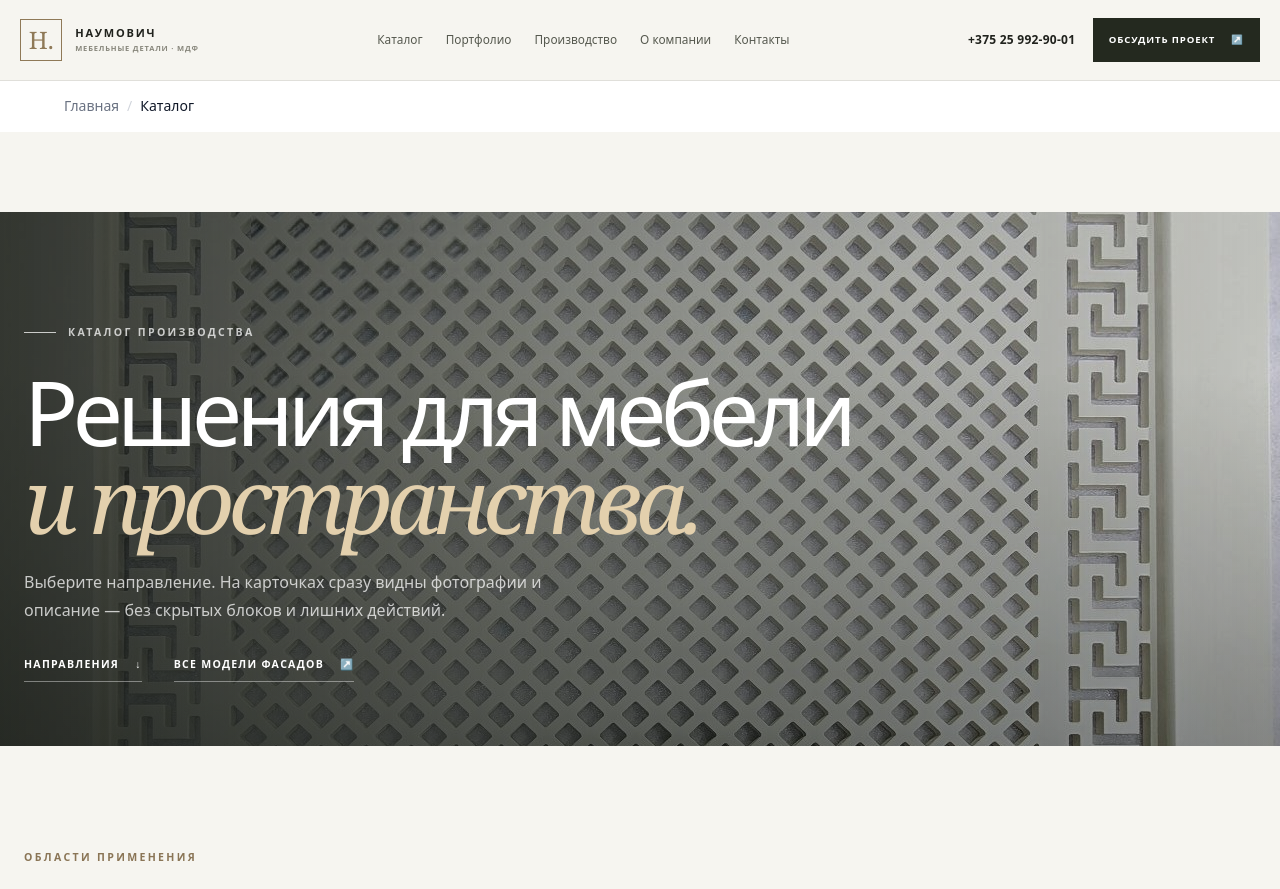
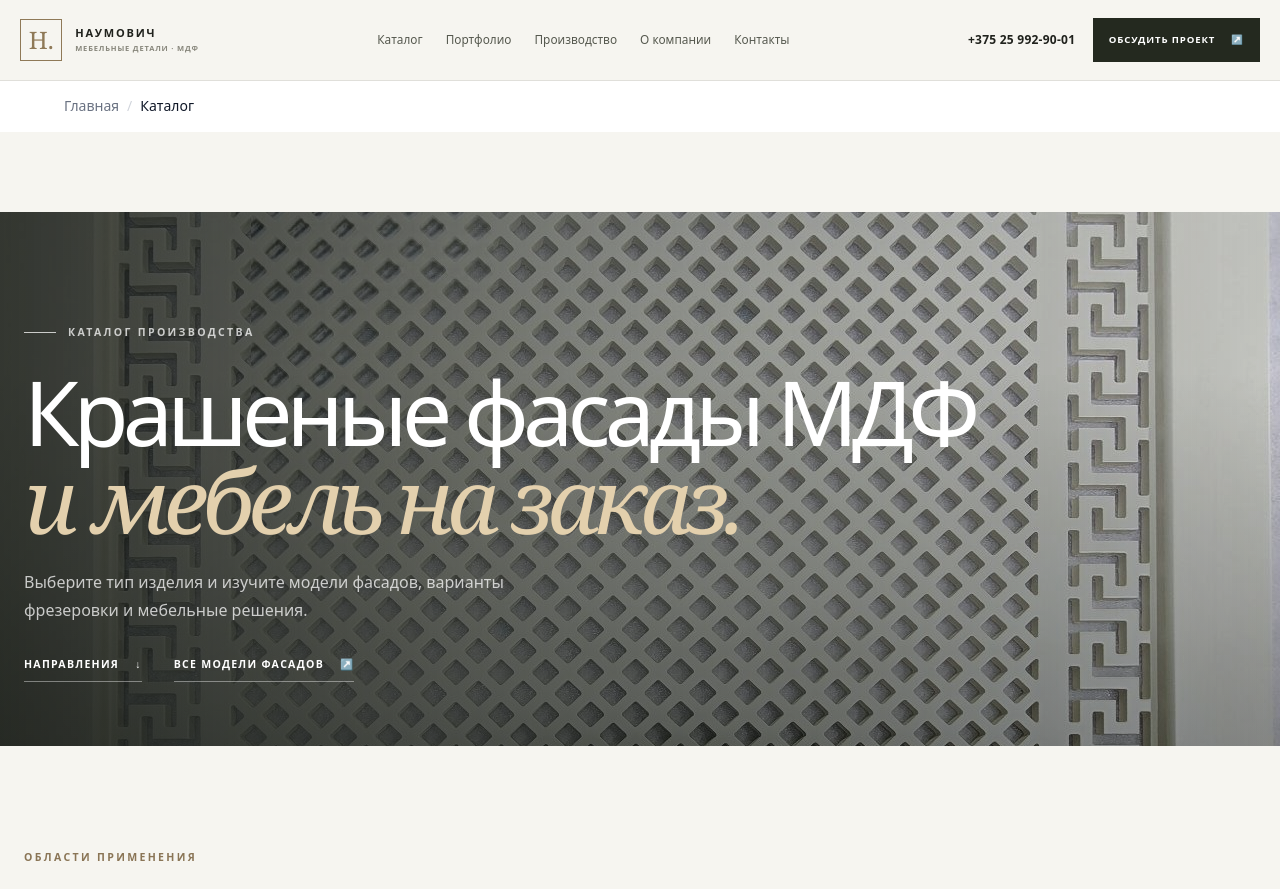
Before and after one commit to IljaBelousow/naumovich-site, a Next.js app: page /catalog in a window 1280 px wide. Shown: the top 889 px of the page. Built offline with nearby package versions, Linux system fonts and the light colour scheme.

Commit message:
Update catalog positioning for furniture and MDF fronts

```diff
--- a/src/app/catalog/page.tsx
+++ b/src/app/catalog/page.tsx
@@ -8,10 +8,10 @@ export const metadata = {
 };
 
 const directions = [
-  { id: "facades", number: "01", title: "Фасады МДФ", description: "Для кухонь, шкафов, ванных комнат, гардеробных и коммерческих интерьеров.", image: "/images/catalog1/image1.jpg", href: "#milled", tall: true },
-  { id: "furniture", number: "02", title: "Мебель и интерьер", description: "Фасады и детали для индивидуальных мебельных проектов и обновления готовой мебели.", image: "/images/catalog2/photo1/5195250767357484499.jpg", href: "/portfolio", tall: false },
-  { id: "milling", number: "03", title: "Фрезеровка и декор", description: "Рисунок, рельеф и декоративные элементы, которые задают характер поверхности.", image: "/images/catalog1/image7.jpg", href: "/frezerovki", tall: false },
-  { id: "parts", number: "04", title: "Мебельные детали", description: "Интегрированные ручки, профили края и другие элементы под ваш проект.", image: "/images/profil_kraya.jpg", href: "#handles", tall: false },
+  { id: "facades", number: "01", title: "Крашеные фасады МДФ", description: "Для кухонь, шкафов, ванных комнат, гардеробных и коммерческих интерьеров.", image: "/images/catalog1/image1.jpg", href: "#milled", tall: true },
+  { id: "furniture", number: "02", title: "Мебель на заказ", description: "Фасады и детали для индивидуальных мебельных проектов и обновления готовой мебели.", image: "/images/catalog2/photo1/5195250767357484499.jpg", href: "/portfolio", tall: false },
+  { id: "milling", number: "03", title: "Фрезерованные фасады", description: "Рисунок, рельеф и декоративные элементы, которые задают характер поверхности.", image: "/images/catalog1/image7.jpg", href: "/frezerovki", tall: false },
+  { id: "parts", number: "04", title: "Декоративные элементы", description: "Интегрированные ручки, профили края и другие элементы под ваш проект.", image: "/images/profil_kraya.jpg", href: "#handles", tall: false },
 ];
 
 export default function CatalogPage() {
@@ -26,14 +26,14 @@ export default function CatalogPage() {
         <div className="catalog-hero__overlay" />
         <div className="page-shell catalog-hero__content">
           <p className="eyebrow eyebrow--light"><span /> Каталог производства</p>
-          <h1>Решения для мебели<br /><em>и пространства.</em></h1>
-          <p>Выберите направление. На карточках сразу видны фотографии и описание — без скрытых блоков и лишних действий.</p>
+          <h1>Крашеные фасады МДФ<br /><em>и мебель на заказ.</em></h1>
+          <p>Выберите тип изделия и изучите модели фасадов, варианты фрезеровки и мебельные решения.</p>
           <div className="catalog-hero__links"><a href="#directions">Направления <span>↓</span></a><a href="#milled">Все модели фасадов <span>↗</span></a></div>
         </div>
       </section>
 
       <section id="directions" className="page-shell section-space catalog-directions">
-        <div className="section-heading"><div><p className="eyebrow">Области применения</p><h2>Что мы создаём</h2></div><p>Фасады и детали для разных задач — от мебели в доме до выразительных элементов интерьера.</p></div>
+        <div className="section-heading"><div><p className="eyebrow">Области применения</p><h2>Каталог продукции</h2></div><p>Фасады и детали для разных задач — от мебели в доме до выразительных элементов интерьера.</p></div>
         <div className="direction-grid">
           {directions.map((item) => (
             <Link key={item.id} href={item.href} className={`direction-card ${item.tall ? "direction-card--tall" : ""}`}>
```
